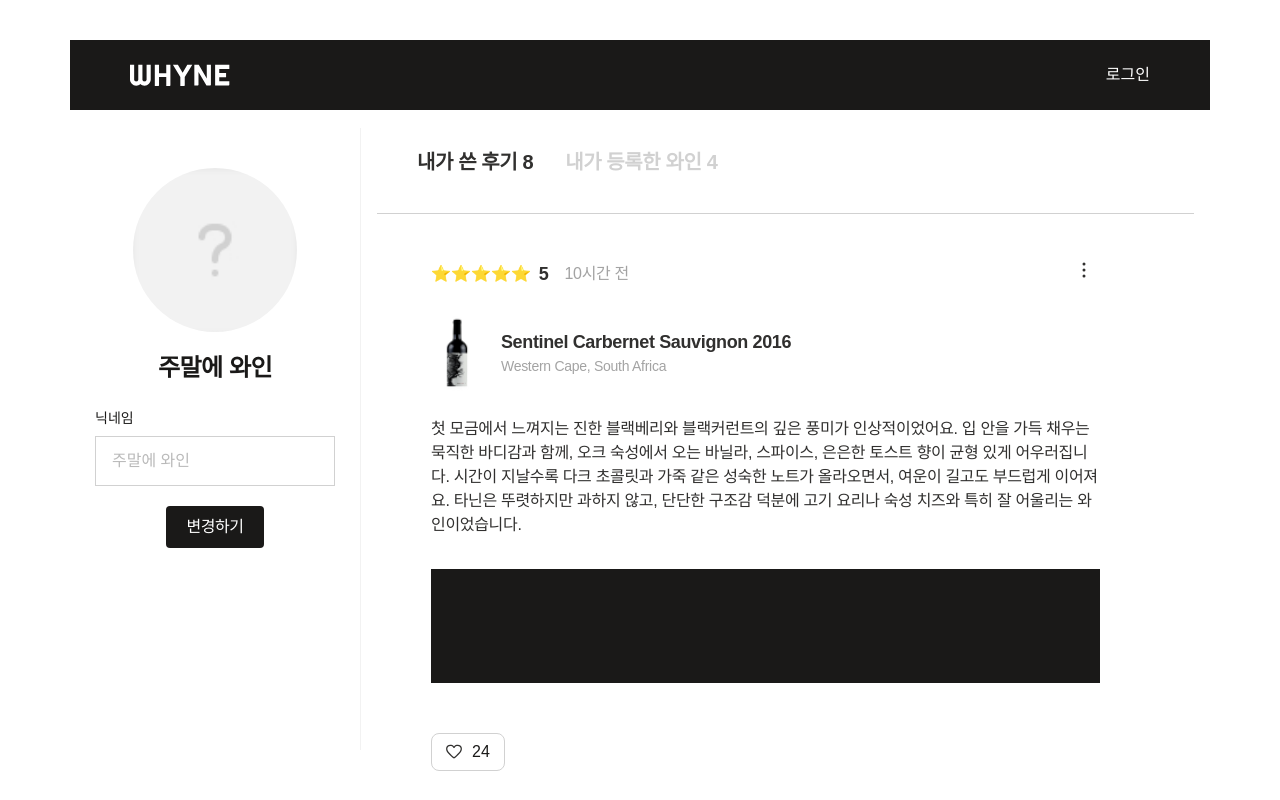
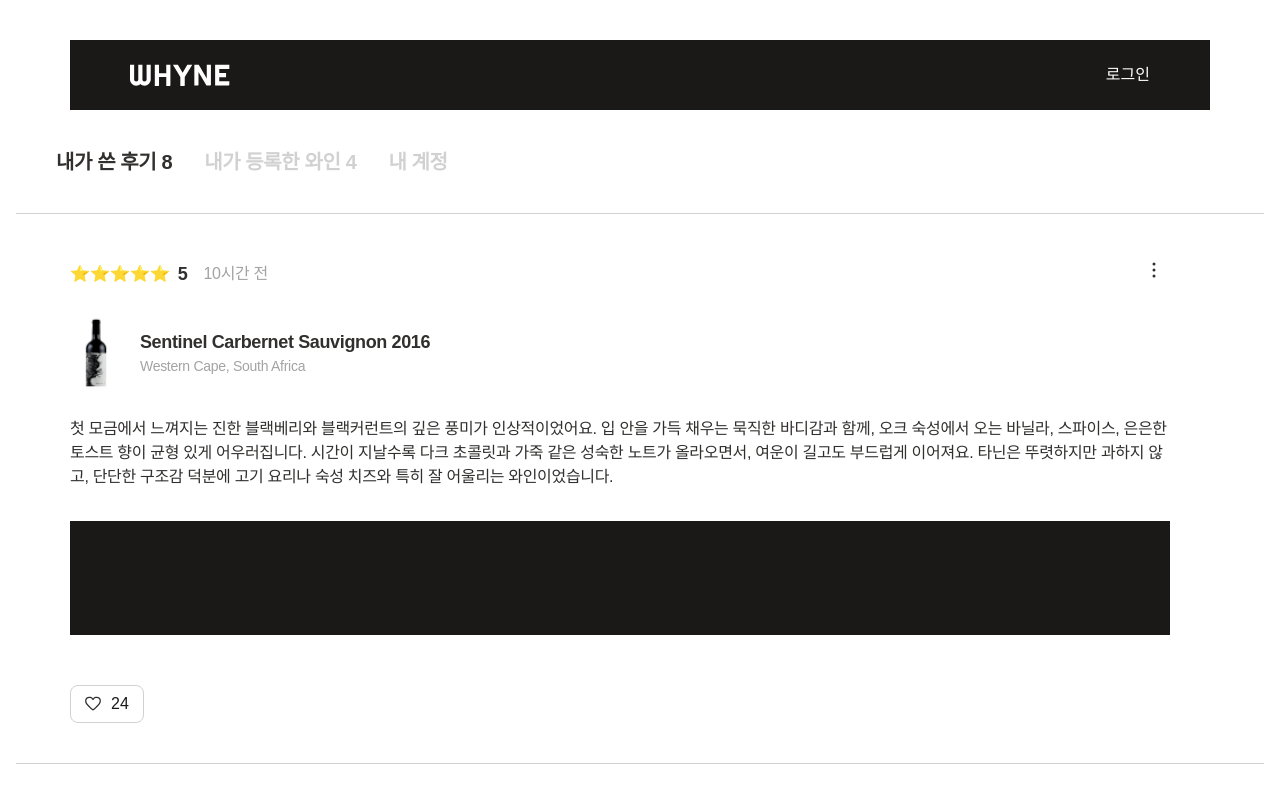
Before and after one commit to Team-3-2/WHYNE, a Next.js app: page /myprofile in a window 1280 px wide. Shown: the top 800 px of the page. Built offline with nearby package versions, Linux system fonts and the light colour scheme; a web font is replaced by a local one.

Commit message:
chore: 임시 커밋

```diff
--- a/src/app/myprofile/_components/my-profile/my-profile.tsx
+++ b/src/app/myprofile/_components/my-profile/my-profile.tsx
@@ -11,14 +11,18 @@ const MyProfile = () => {
   const [tab, setTab] = useState(searchParams.get("tab") || "review");
 
   return (
-    <main className="mx-auto flex flex-col items-center justify-center pc:flex-row pc:items-start">
-      <ProfileSidebar />
-      <article className="w-full px-4 tablet:px-8 pc:w-[849px]">
+    <main className="mx-auto flex w-full flex-col items-center justify-center pc:flex-row pc:items-start">
+      <article className="w-full px-4 tablet:px-8">
         <ProfileTabs tab={tab} setTab={setTab} />
         {tab === "review" &&
           Array.from({ length: 8 }).map((_, index) => (
             <ReviewItem key={index} />
           ))}
+        {tab === "account" && (
+          <div>
+            <ProfileSidebar />
+          </div>
+        )}
       </article>
     </main>
   );
--- a/src/app/myprofile/_components/profile-sidebar/profile-sidebar.tsx
+++ b/src/app/myprofile/_components/profile-sidebar/profile-sidebar.tsx
@@ -6,9 +6,9 @@ const ProfileSidebar = () => {
   return (
     <section
       className={cn(
-        "mb-[60px] flex w-[300px] flex-col items-center justify-start gap-5",
+        "mx-auto mb-[60px] flex w-[300px] flex-col items-center justify-start gap-5",
         "tablet:mb-[34px] tablet:w-[400px]",
-        "pc:sticky pc:top-32 pc:mb-0 pc:h-[calc(100vh-50px-128px)] pc:w-[291px] pc:gap-6 pc:border-r-[1px] pc:px-[25px] pc:pt-10"
+        "pc:sticky pc:top-32 pc:mb-0 pc:h-[calc(100vh-50px-128px)] pc:w-[291px] pc:gap-6 pc:px-[25px] pc:pt-10"
       )}
     >
       <div className="flex-col-center gap-3 tablet:gap-4 pc:gap-5">
--- a/src/app/myprofile/_components/profile-tabs/profile-tabs.tsx
+++ b/src/app/myprofile/_components/profile-tabs/profile-tabs.tsx
@@ -14,6 +14,10 @@ const tabs = [
   {
     label: "내가 등록한 와인 4",
     href: "registered",
+  },
+  {
+    label: "내 계정",
+    href: "account",
   },
 ];
 
```
